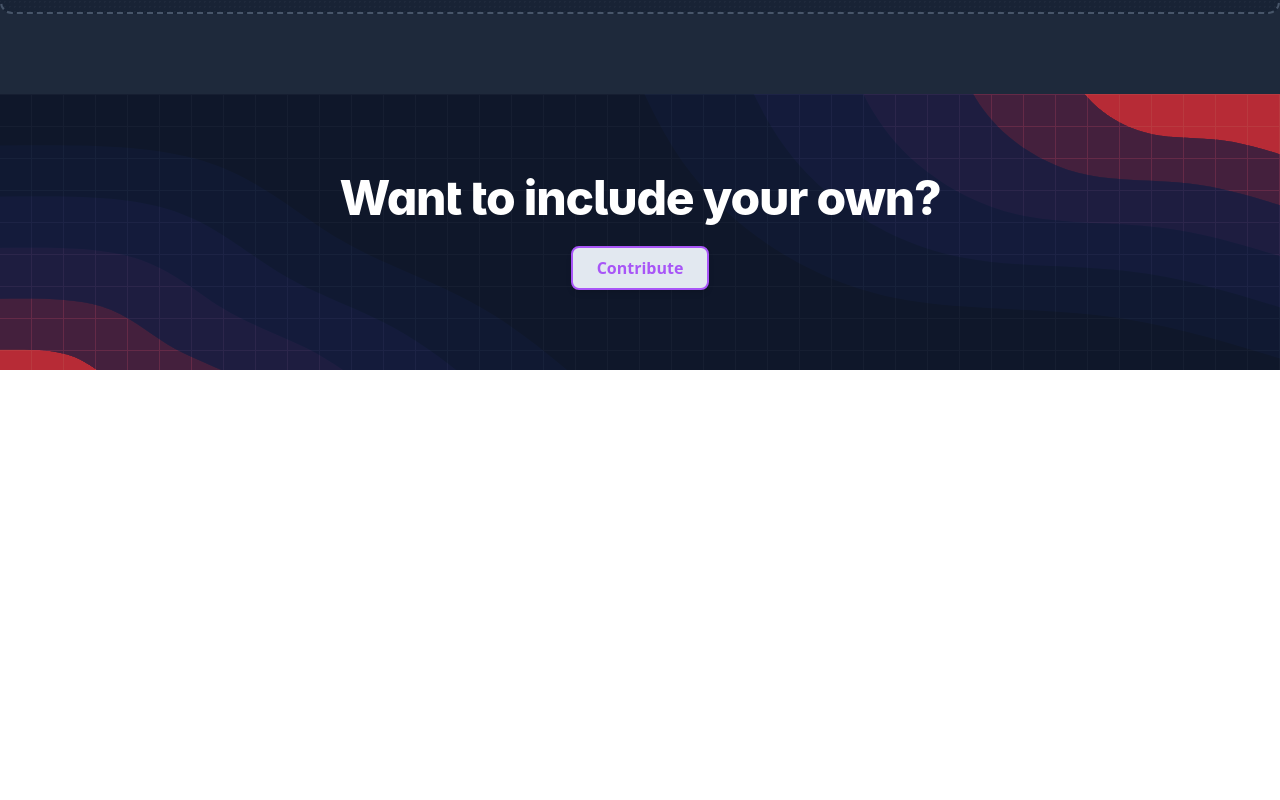
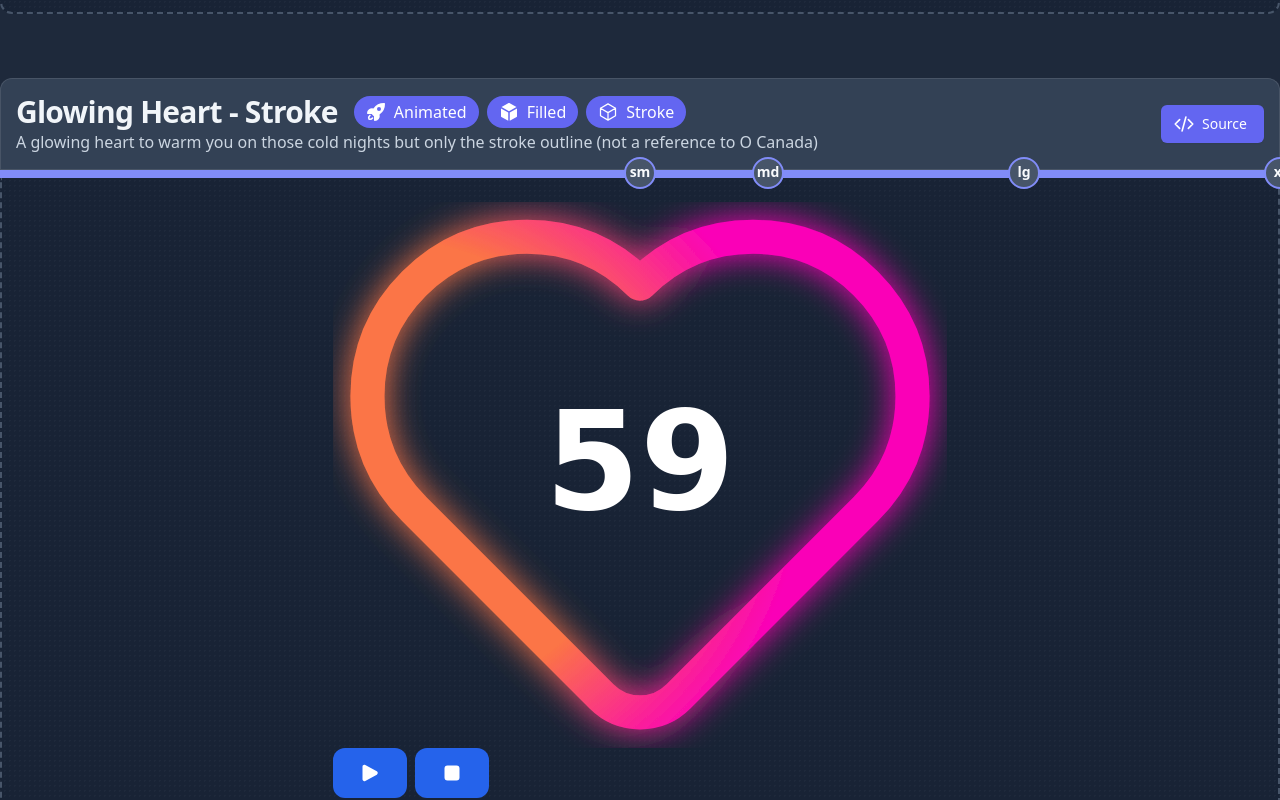
Before and after one commit to ZEBAS204/professional-looking-timers, a React (Vite) app: page / in a window 1280 px wide. Shown: the part 10720-11520 px from the top of the page. Before the commit the page ends 11090 px from the top, so only its background shows below. Built offline with nearby package versions, Linux system fonts and the light colour scheme.

Commit message:
Add Timer 12 stroke variant

```diff
--- a/src/app/app.tsx
+++ b/src/app/app.tsx
@@ -18,6 +18,7 @@ import {
 	Timer10Inverted,
 	Timer11,
 	Timer12,
+	Timer12Stroke,
 } from 'components/timers'
 
 const showcase = [
@@ -35,6 +36,7 @@ const showcase = [
 	Timer10Inverted,
 	Timer11,
 	Timer12,
+	Timer12Stroke,
 ].map(({ title, ...rest }, key) => ({
 	...rest,
 	title,
--- a/src/components/timers/index.ts
+++ b/src/components/timers/index.ts
@@ -12,3 +12,4 @@ export { default as Timer10 } from './timer10'
 export { default as Timer10Inverted } from './timer10-inverted'
 export { default as Timer11 } from './timer11'
 export { default as Timer12 } from './timer12'
+export { default as Timer12Stroke } from './timer12-stroke'
--- /dev/null
+++ b/src/components/timers/timer12-stroke/controls.tsx
@@ -0,0 +1,23 @@
+import { PlayIcon, StopIcon, PauseIcon } from '@heroicons/react/24/solid'
+
+import { useTimerContext } from 'components/timers/time_context'
+import Button from 'components/atoms/button'
+
+export const Controls = () => {
+	const { isRunning, toggleRunning, sendReset } = useTimerContext()
+
+	return (
+		<div className="relative flex flex-row gap-2">
+			<Button onClick={toggleRunning}>
+				{isRunning ? (
+					<PauseIcon className="h-6 w-6" title="Pause" />
+				) : (
+					<PlayIcon className="h-6 w-6" title="Play" />
+				)}
+			</Button>
+			<Button onClick={sendReset}>
+				<StopIcon className="h-6 w-6" />
+			</Button>
+		</div>
+	)
+}
--- /dev/null
+++ b/src/components/timers/timer12-stroke/index.tsx
@@ -0,0 +1,23 @@
+import { TimerContext } from 'components/timers/time_context'
+import { Timer } from './timer'
+import { Controls } from './controls'
+
+const Component = (): JSX.Element => {
+	return (
+		<TimerContext>
+			<Timer />
+			<Controls />
+		</TimerContext>
+	)
+}
+
+const TIMER = {
+	title: 'Glowing Heart - Stroke',
+	description:
+		'A glowing heart to warm you on those cold nights but only the stroke outline (not a reference to O Canada)',
+	attribution: [],
+	source: '__TIMER_URL__',
+	component: Component,
+}
+
+export default TIMER
--- /dev/null
+++ b/src/components/timers/timer12-stroke/timer.module.css
@@ -0,0 +1,16 @@
+.base {
+	fill: none;
+	transform-box: fill-box;
+	font-family: 'Comic Sans MS', 'Comic Sans', cursive;
+}
+
+.stroke {
+	transition: stroke-dasharray 1s linear 0s;
+}
+
+.text {
+	font-size: 200px;
+	font-weight: 800;
+	fill: #fff;
+	text-anchor: middle;
+}
--- /dev/null
+++ b/src/components/timers/timer12-stroke/timer.tsx
@@ -0,0 +1,60 @@
+import { useEffect } from 'react'
+
+import { useTimerContext } from 'components/timers/time_context'
+import { TimerProps } from 'components/timers/time_manager'
+
+import styles from './timer.module.css'
+
+export const Timer = ({ totalTime, remainingTime, seconds }: TimerProps) => {
+	const { changeTime } = useTimerContext()
+
+	useEffect(() => {
+		changeTime(59)
+	}, [])
+
+	return (
+		<svg
+			xmlns="http://www.w3.org/2000/svg"
+			viewBox="0 0 900 800"
+			className={styles.base}
+		>
+			<defs>
+				<filter id="timer12Glow">
+					<feOffset result="offOut" in="SourceGraphic" dx="0" dy="0" />
+					<feGaussianBlur result="blurOut" in="offOut" stdDeviation="14" />
+					<feBlend in2="blurOut" mode="normal" in="SourceGraphic" />
+				</filter>
+				<radialGradient id="timer12StrokeGradient" cx="0" cy="0.5" fr=".8">
+					<stop offset="0" stopColor="#fa02b7"></stop>
+					<stop offset="1" stopColor="#fb7446"></stop>
+				</radialGradient>
+				<symbol id="heartStroke">
+					<path
+						pathLength={totalTime}
+						fill="none"
+						strokeWidth="50"
+						strokeLinecap="round"
+						strokeLinejoin="round"
+						d="M450,748.2c-21.2,0-41.2-8.3-56.2-23.3L119,450.1C73.5,404.6,50.5,349,50.5,284.8c0-64.3,23-119.9,68.5-165.3   s101.1-68.5,165.3-68.5s119.9,23,165.3,68.5c0.1,0.1,0.2,0.1,0.4,0.1s0.3-0.1,0.4-0.1C495.8,74,551.4,50.9,615.7,50.9   c64.3,0,119.9,23,165.3,68.5c45.4,45.4,68.5,101.1,68.5,165.3c0,64.3-23,119.9-68.5,165.3L506.2,724.9   C491.2,739.9,471.2,748.2,450,748.2z"
+					/>
+				</symbol>
+			</defs>
+
+			<use
+				href="#heartStroke"
+				stroke="url(#timer12StrokeGradient)"
+				strokeOpacity="0.25"
+			/>
+			<use
+				href="#heartStroke"
+				filter="url(#timer12Glow)"
+				stroke="url(#timer12StrokeGradient)"
+				className={styles.stroke}
+				strokeDasharray={`${remainingTime} ${totalTime}`}
+			/>
+			<text transform="matrix(1 0 0 1 450 450)" className={styles.text}>
+				{seconds}
+			</text>
+		</svg>
+	)
+}
```
